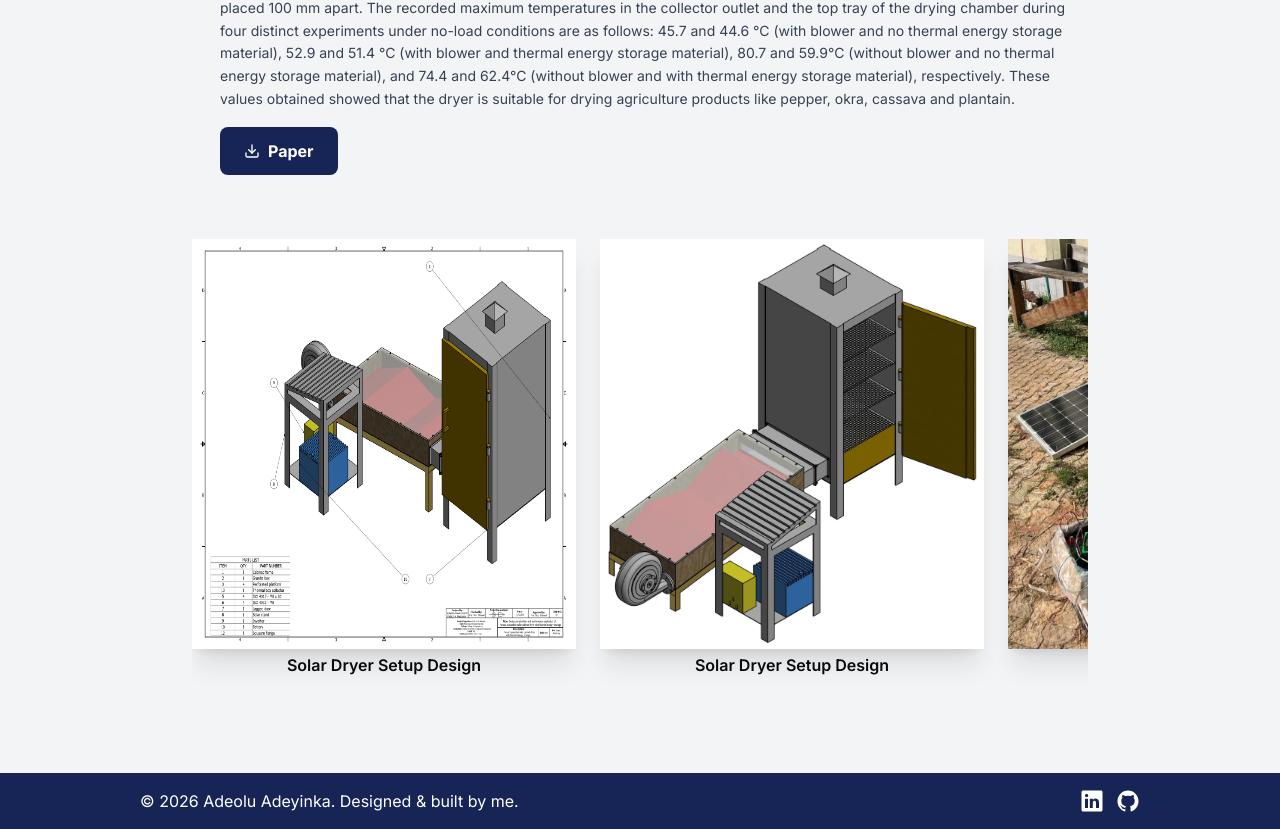
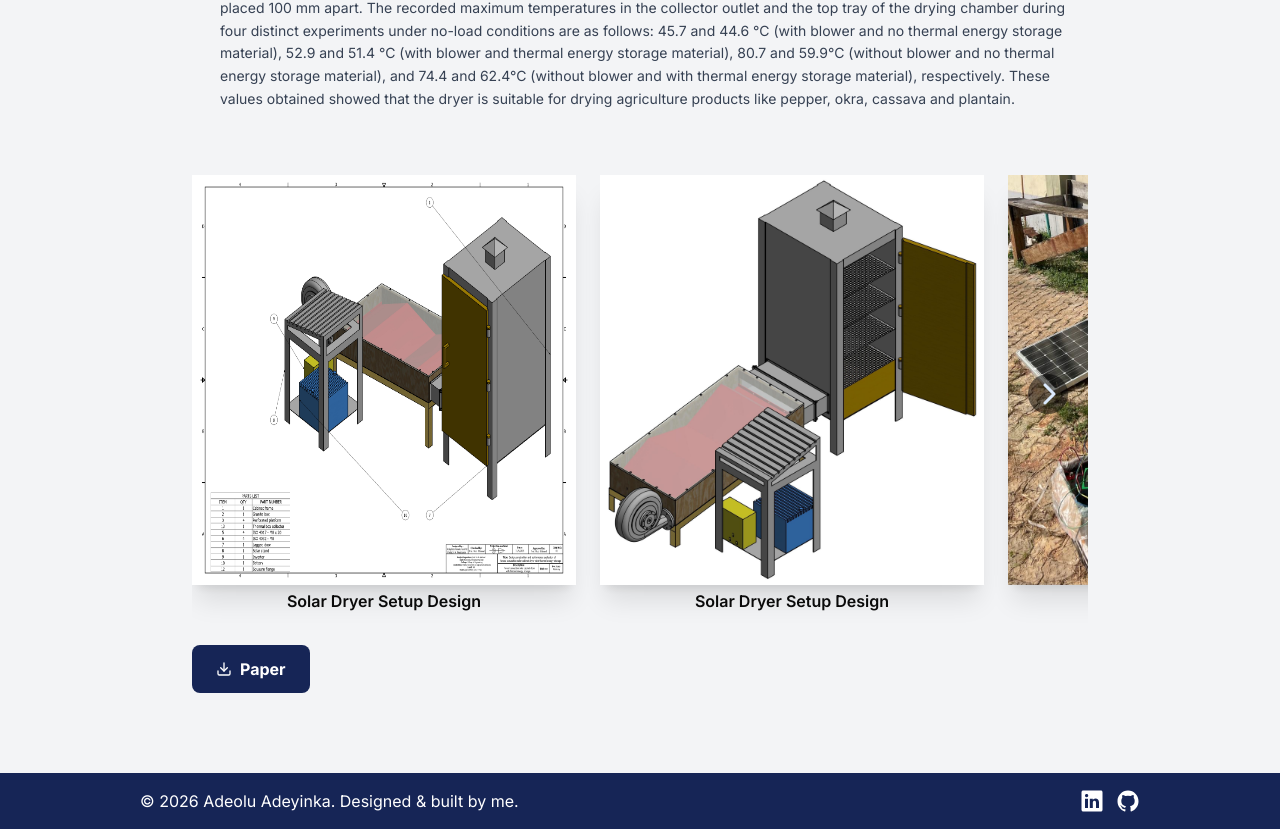
Before and after one commit to really-riel/AdeoluAcademicPortfolio, a Next.js app: page /research in a window 1280 px wide. Shown: the part 600-1429 px from the top of the page. Built offline with nearby package versions, Linux system fonts and the light colour scheme.

Commit message:
Update Research.tsx

```diff
--- a/components/Research/Research.tsx
+++ b/components/Research/Research.tsx
@@ -5,6 +5,7 @@ import { researchWorks } from "@/data";
 import { GoDotFill } from "react-icons/go";
 import PhotoCarousel from "../Helper/PhotoCarousel";
 import Image from "next/image";
+import { FaChevronRight } from "react-icons/fa6";
 
 const Research = () => {
   return (
@@ -46,22 +47,11 @@ const Research = () => {
                     </p>
                   </div>
                 )}
-
-                {work.download && (
-                  <a
-                    download
-                    href={work.download}
-                    className="mt-4 inline-flex items-center gap-2 px-6 py-3 bg-blue-950 text-white font-bold rounded-md transition-all hover:bg-blue-800"
-                  >
-                    <Download className="w-4 h-4" />
-                    Paper
-                  </a>
-                )}
               </div>
             </div>
             {work.images && (
-              <div className="">
-                <div className="flex  gap-6 w-full overflow-x-scroll">
+              <div className="relative">
+                <div className="flex  gap-6 w-full overflow-x-auto ">
                   {work.images.map((image, index) => (
                     <div
                       key={index}
@@ -78,7 +68,22 @@ const Research = () => {
                     </div>
                   ))}
                 </div>
+                <div className="absolute right-0 top-1/2 transform -translate-1/2">
+                  <div className="rounded-full p-2 bg bg-black/50 ">
+                    <FaChevronRight className="text-blue-100 text-2xl " />
+                  </div>
+                </div>
               </div>
+            )}
+            {work.download && (
+              <a
+                download
+                href={work.download}
+                className="mt-4 inline-flex items-center gap-2 px-6 py-3 bg-blue-950 text-white font-bold rounded-md transition-all hover:bg-blue-800"
+              >
+                <Download className="w-4 h-4" />
+                Paper
+              </a>
             )}
           </div>
         ))}
```
